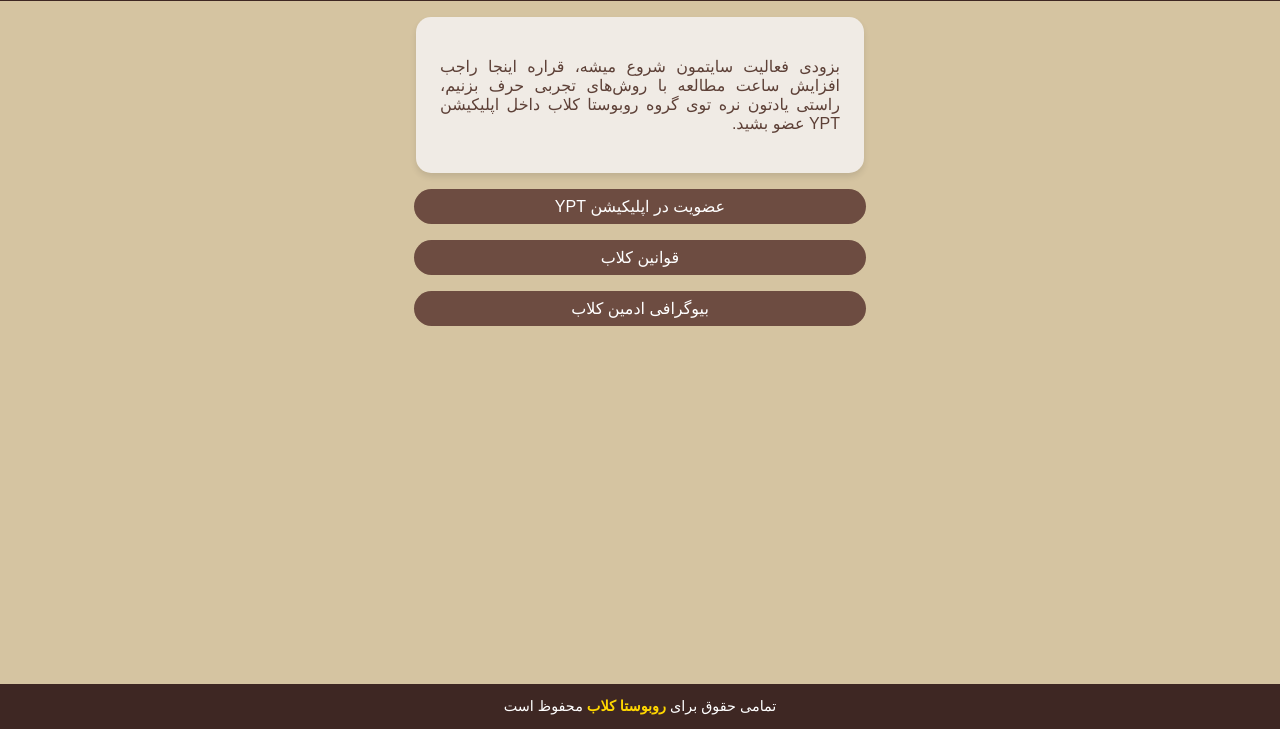
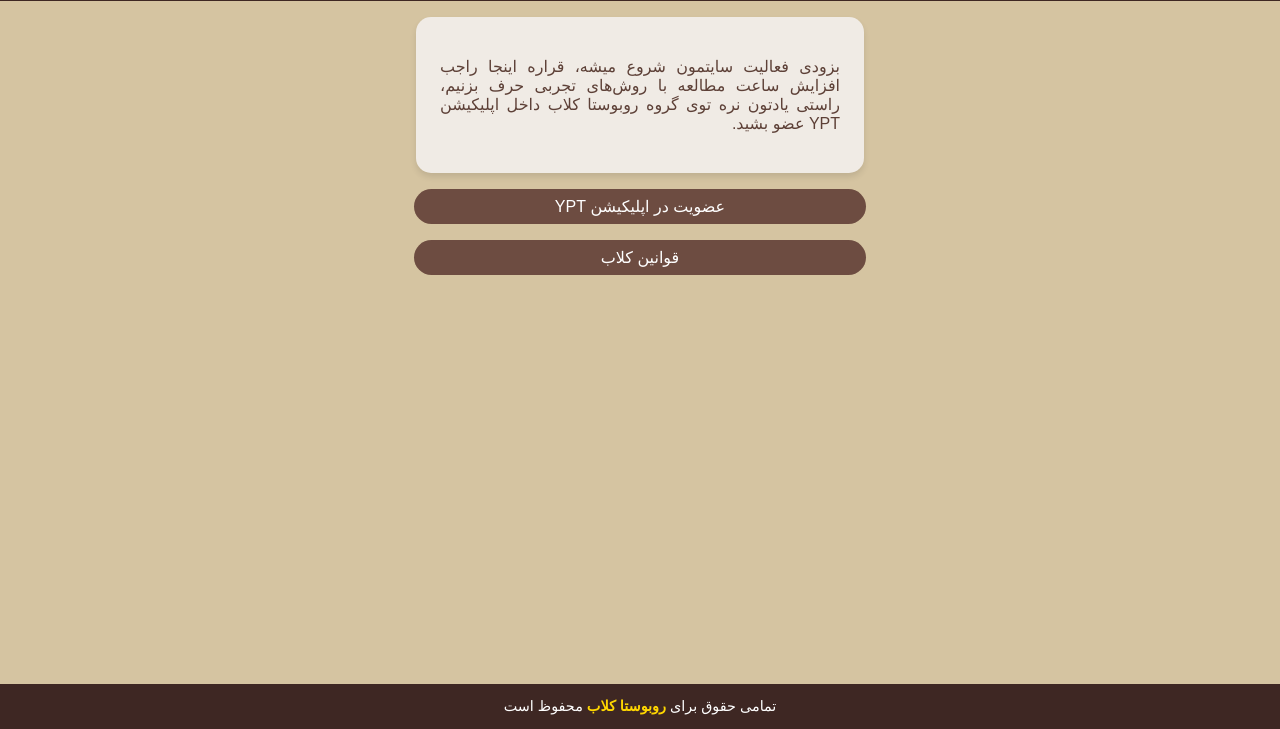
Before and after one commit to amuleo/robustaclub, a plain HTML site: page index.html in a window 1280 px wide. Shown: the part 71-800 px from the top of the page. Drawn offline with Linux system fonts and the light colour scheme; a web font is replaced by a local one.

Commit message:
Update index.html

```diff
--- a/index.html
+++ b/index.html
@@ -17,7 +17,6 @@
         </div>
         <a href="https://link.yeolpumta.com/P3R5cGU9Z3JvdXBJbnZpdGUmaWQ9NDg0NjQ2Mw==" class="button">عضویت در اپلیکیشن YPT</a>
         <a href="#" id="openPopup" class="button">قوانین کلاب</a>
-        <a href="https://amuleo.ir" class="button">بیوگرافی ادمین کلاب</a>
     </div>
     <footer>
         <p>
```
